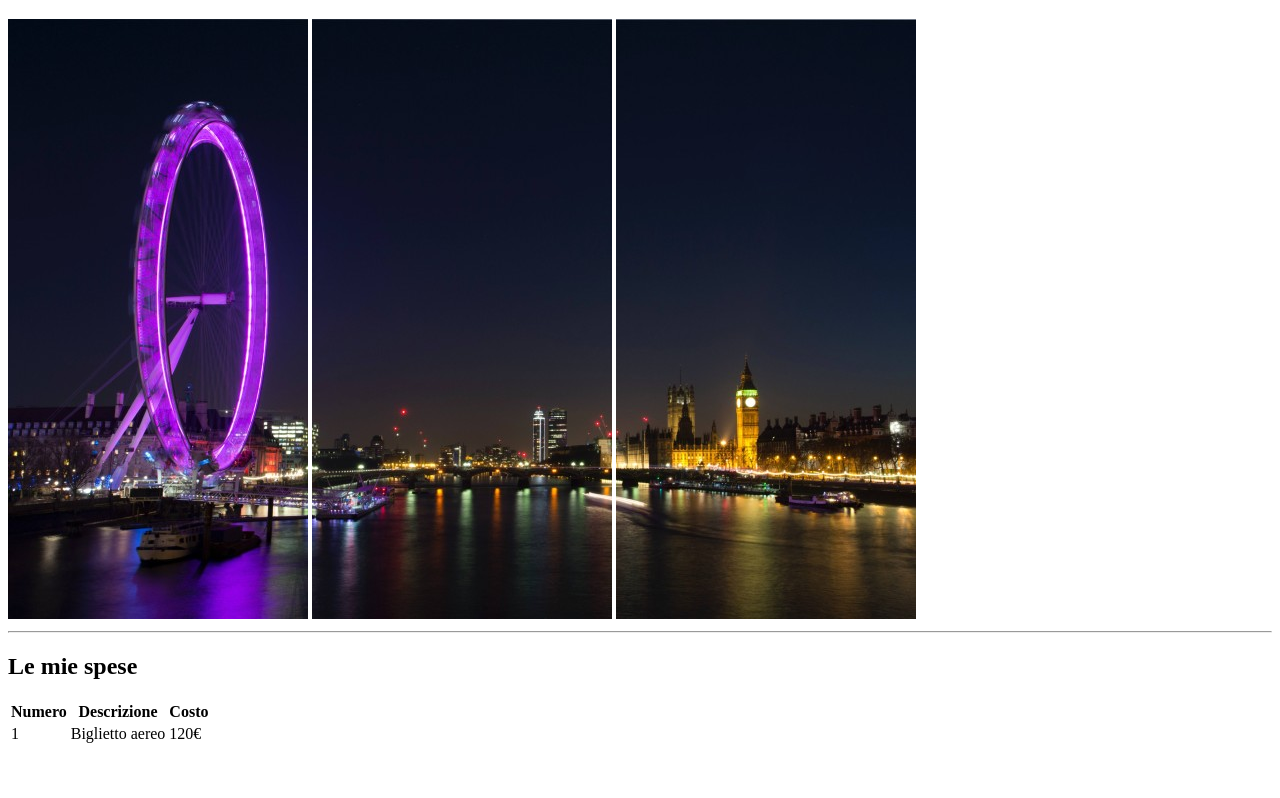
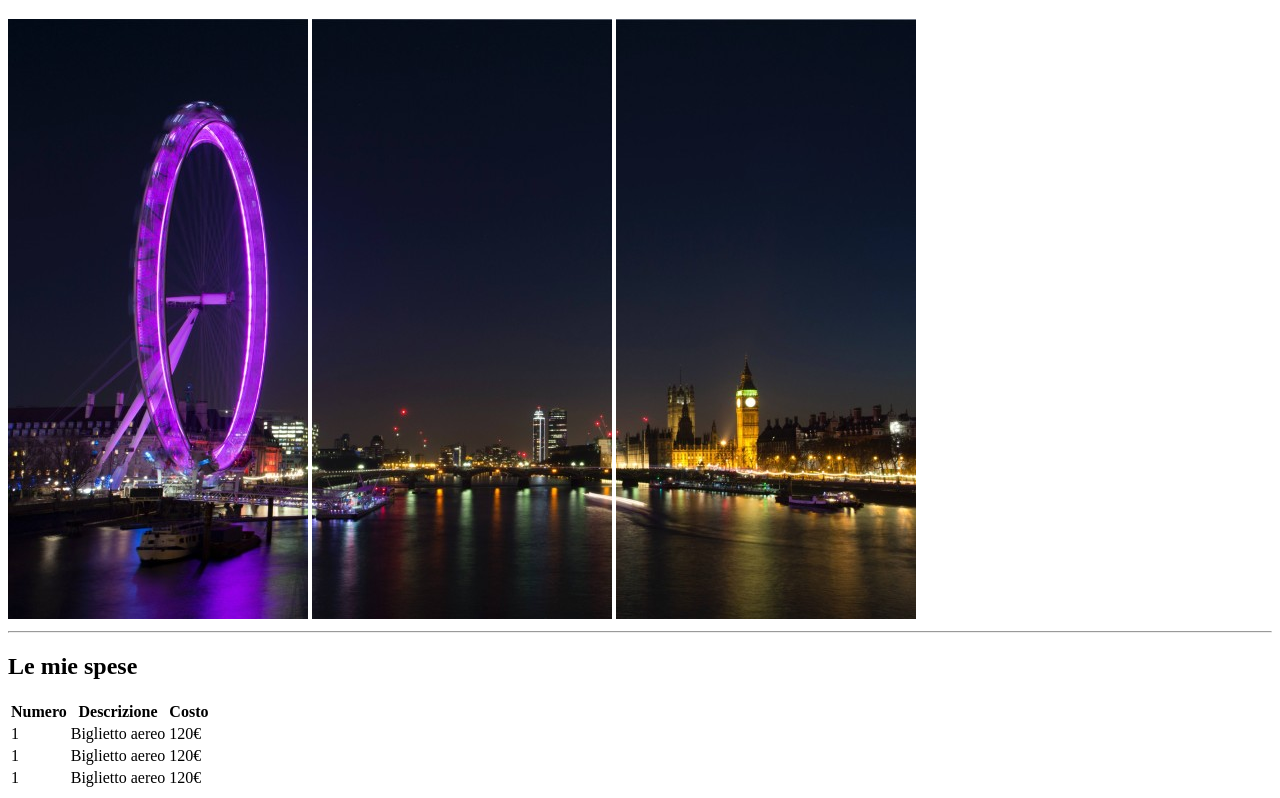
Before and after one commit to Alberto-Biga/html-london-trip, a plain HTML site: page index.html in a window 1280 px wide. Shown: the part 61-859 px from the top of the page. Before the commit the page ends 815 px from the top, so only its background shows below. Drawn offline with Linux system fonts and the light colour scheme.

Commit message:
completato corpo tabella

```diff
--- a/index.html
+++ b/index.html
@@ -26,7 +26,17 @@
                 </tr>
             </thead>
             <tbody> <!--corpo tabella-->
-                <tr>
+                <tr> <!--riga1-->
+                    <td>1</td>
+                    <td>Biglietto aereo</td>
+                    <td>120&euro;</td>
+                </tr>
+                <tr><!--riga2-->
+                    <td>1</td>
+                    <td>Biglietto aereo</td>
+                    <td>120&euro;</td>
+                </tr>
+                <tr> <!--riga3-->
                     <td>1</td>
                     <td>Biglietto aereo</td>
                     <td>120&euro;</td>
```
